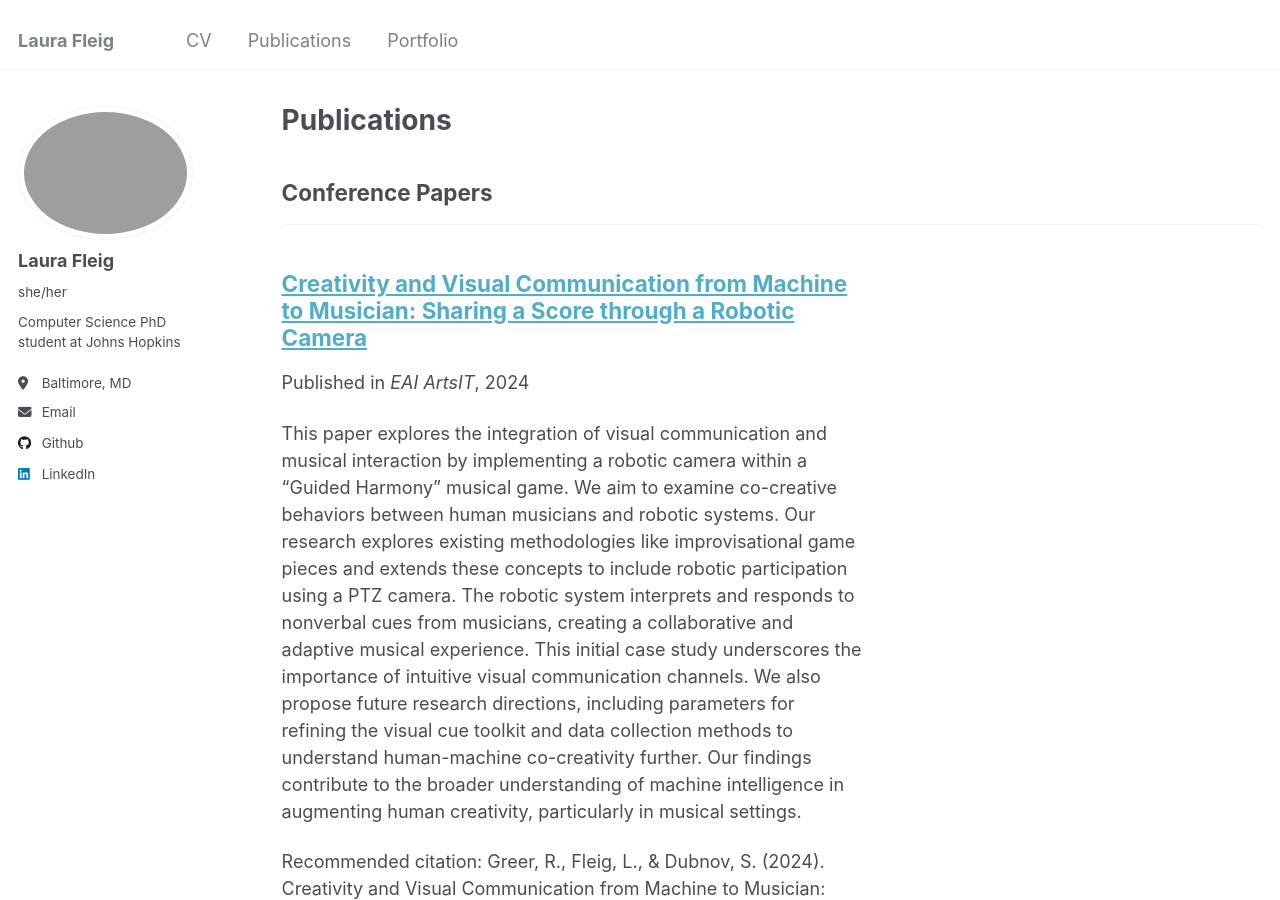
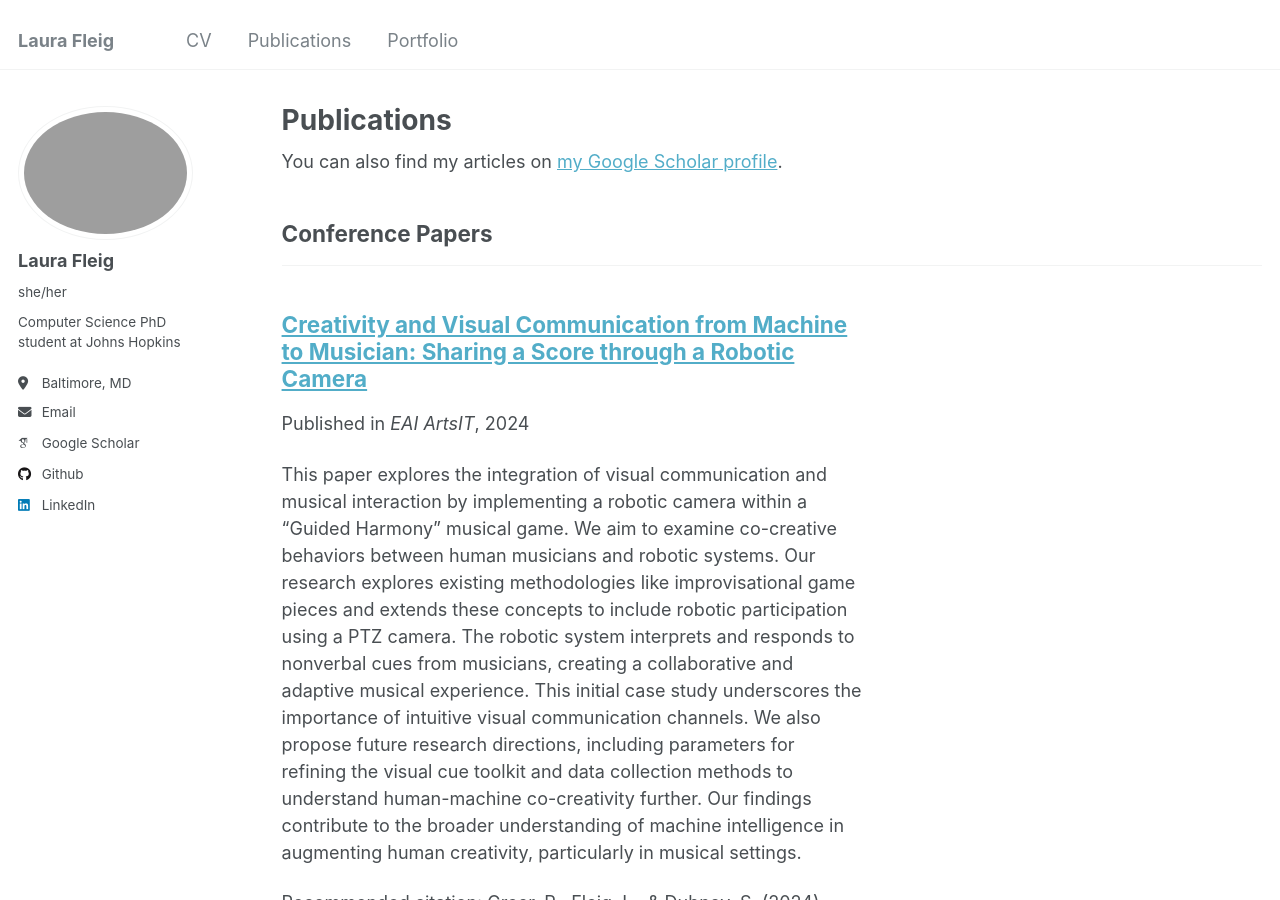
Before and after one commit to laurafleig/laurafleig.github.io, a Jekyll site: the page built from _pages/publications.html, in a window 1280 px wide and 900 px high. Built offline with Jekyll 4.4.1, drawn with Linux system fonts in a browser that asks for light colours; some web fonts are replaced; part of the change alters nothing that is shown.

Commit message:
Add google scholar

```diff
--- a/_config.yml
+++ b/_config.yml
@@ -32,7 +32,7 @@ author:
 
   # Academic websites
   arxiv            : # URL - Update with the correct link to your profile
-  googlescholar    : #"https://scholar.google.com/citations?user=PS_CX0AAAAAJ"
+  googlescholar    : "https://scholar.google.com/citations?user=Ne0HWFAAAAAJ&hl=en"
   impactstory      : # URL
   orcid            : #"http://orcid.org/yourorcidurl"
   semantic         : # URL
```
